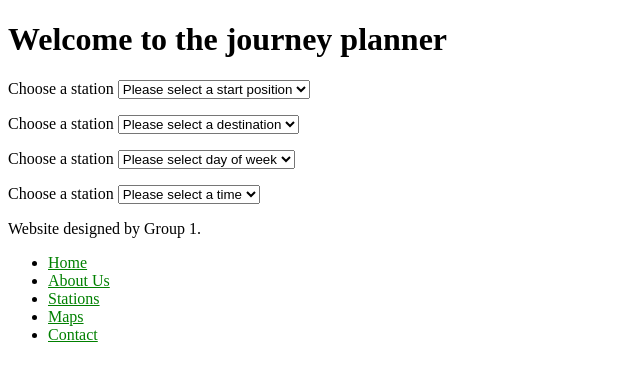
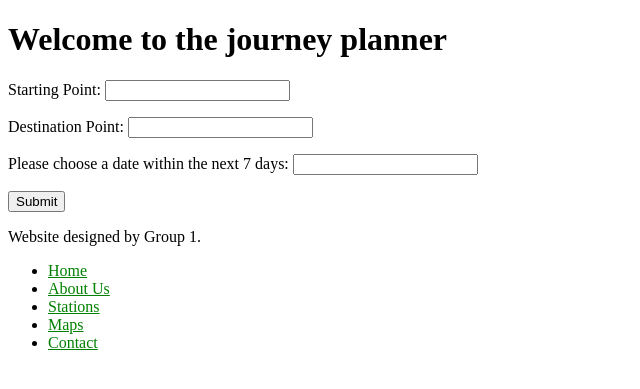
Before and after one commit to Hugo-000/Dublin-Bus, a Django app: page /dublinBusHybrid/journeyPlanner/ in a window 1280 px wide. Shown: the part 26-415 px from the top of the page, without its empty margins (0-640 px from the left). Run offline with Django 3.2, Linux system fonts and the light colour scheme; data that the repository does not hold is empty; some libraries are stand-ins or nearby versions.

Commit message:
preliminary form for journey planner
start point and destination point checking entries against the database
date input is only accepting dates.

```diff
--- /dev/null
+++ b/dublinBus/dublinBusHybrid/forms.py
@@ -0,0 +1,15 @@
+from django import forms
+
+class JourneyPlannerForm(forms.Form):
+    start_point = forms.CharField(
+        label='Starting Point',
+        max_length=100,
+        # required=True,
+        # widget=forms.TextInput(
+        # attrs={
+        #     'style': 'width: 400px',
+        #     'class': 'basicAutoComplete',
+        #     'data-url': "/dublinbushybrid/stopID_autocomplete/"
+        )
+    destination_point = forms.CharField(label='Destination Point', max_length=100)
+    travel_date = forms.DateField(label='Please choose a date within the next 7 days')
--- a/dublinBus/dublinBusHybrid/templates/journey-planner.html
+++ b/dublinBus/dublinBusHybrid/templates/journey-planner.html
@@ -1,4 +1,15 @@
 {% extends 'layouts/base.html' %}
+
+{% block script %}
+    <script src="https://cdn.rawgit.com/xcash/bootstrap-autocomplete/3de7ad37/dist/latest/bootstrap-autocomplete.js"></script>
+    <script>
+        $('.basicAutoComplete').autoComplete(
+            {minLength: 1}
+        );
+        $('.dropdown-menu').css({'top': 'auto', 'left': 'auto'})
+
+    </script>
+{% endblock %}
 
 {% block content %}
 <h1 class="heading">
@@ -6,80 +17,11 @@
     Welcome to the journey planner
 </h1>
 
-<div class="background-light-gray flex my-3 mx-auto justify-center rounded px-3 min-w-24">
-    <form class="flex flex-col text-cente mx-auto" id="stationsForm" action="/dublinBusHybrid/journeyPlanner/" method="POST">
-        {% csrf_token %}
-        <label class="text-2xl border-bottom p-2 text-center" for="stations">Choose a station</label>
-        <select class="no-outline text-lg mt-2 py-1 rounded" name="stations" onchange="submitForm()">
-            <option value="" disabled selected hidden>Please select a start position</option>
-                <option value="O'Connell Street">O'Connell Street</option>
-                <option value="Stephens Green">Stephens Green</option>
-                <option value="Rathmines">Rathmines</option>
-                <option value="Swords">Swords</option>
-        </select>
-    </form>
-</div>
-
-<div class="background-light-gray flex my-3 mx-auto justify-center rounded px-3 min-w-24">
-    <form class="flex flex-col text-cente mx-auto" id="stationsForm" action="/stations" method="POST">
-        <label class="text-2xl border-bottom p-2 text-center" for="stations">Choose a station</label>
-        <select class="no-outline text-lg mt-2 py-1 rounded" name="stations" onchange="submitForm()">
-            <option value="" disabled selected hidden>Please select a destination</option>
-                <option value="O'Connell Street">O'Connell Street</option>
-                <option value="Stephens Green">Stephens Green</option>
-                <option value="Rathmines">Rathmines</option>
-                <option value="Swords">Swords</option>
-        </select>
-    </form>
-</div>
-
-<div class="background-light-gray flex my-3 mx-auto justify-center rounded px-3 min-w-24">
-    <form class="flex flex-col text-cente mx-auto" id="stationsForm" action="/stations" method="POST">
-        <label class="text-2xl border-bottom p-2 text-center" for="stations">Choose a station</label>
-        <select class="no-outline text-lg mt-2 py-1 rounded" name="stations" onchange="submitForm()">
-            <option value="" disabled selected hidden>Please select day of week</option>
-                <option value="Monday">Monday</option>
-                <option value="Tuesday">Tuesday</option>
-                <option value="Wednesday">Wednesday</option>
-                <option value="Thursday">Thursday</option>
-                <option value="Friday">Friday</option>
-                <option value="Satday">Satday</option>
-                <option value="Sunday">Sunday</option>
-        </select>
-    </form>
-</div>
-
-<div class="background-light-gray flex my-3 mx-auto justify-center rounded px-3 min-w-24">
-    <form class="flex flex-col text-cente mx-auto" id="stationsForm" action="/stations" method="POST">
-        <label class="text-2xl border-bottom p-2 text-center" for="stations">Choose a station</label>
-        <select class="no-outline text-lg mt-2 py-1 rounded" name="stations" onchange="submitForm()">
-            <option value="" disabled selected hidden>Please select a time</option>
-                <option value="07:00">07:00</option>
-                <option value="08:00">08:00</option>
-                <option value="09:00">09:00</option>
-                <option value="10:00">10:00</option>
-                <option value="11:00">11:00</option>
-                <option value="12:00">12:00</option>
-                <option value="13:00">13:00</option>
-                <option value="14:00">14:00</option>
-                <option value="15:00">15:00</option>
-                <option value="16:00">16:00</option>
-                <option value="17:00">17:00</option>
-                <option value="18:00">18:00</option>
-                <option value="19:00">19:00</option>
-                <option value="20:00">20:00</option>
-                <option value="21:00">21:00</option>
-
-        </select>
-    </form>
-</div>
-
-
-<script>
-    function submitForm() {
-        document.querySelector('#stationsForm').submit();
-    }
-</script>
+<form action="" method="post">
+    {% csrf_token %}
+    {{ form.as_p }}
+    <input type="submit" value="Submit">
+</form>
 
 {% block subcontent %}{% endblock %}
 
--- a/dublinBus/dublinBusHybrid/views.py
+++ b/dublinBus/dublinBusHybrid/views.py
@@ -2,16 +2,54 @@ from django.shortcuts import render
 from django.template import loader
 from django.views.generic import View
 
-# Create your views here.
 from django.http import HttpResponse
+from django.http import HttpResponseRedirect
+from django.http import Http404
+
+
+from .forms import JourneyPlannerForm
+
+from scrapper.models import Stops
 
 class Index(View):
     def get(self, request, *args, **kwargs):
         return render(request, 'index.html')
 
 class JourneyPlanner(View):
-    def get(self, request, *args, **kwargs):
-        return render(request, 'journey-planner.html')
+    # def get(self, request, *args, **kwargs):
+    #     return render(request, 'journey-planner.html')
+
+    def get(self, request):
+        s = Stops.objects.filter(stop_name='Parnell Square West')
+        print("HELLO", s)
+        return render(request, 'journey-planner.html', {'form': JourneyPlannerForm()})
+
+    # def post(self, request, *args, **kwargs):
+    #     return HttpResponse('This is POST request')
 
     def post(self, request, *args, **kwargs):
-        return HttpResponse('This is POST request')
+        print(request.POST)
+        s = Stops.objects.filter(stop_name='Parnell Square West')
+        print("HELLO", s)
+        form = JourneyPlannerForm(request.POST)
+        print(form.errors)
+        # check whether it's valid:
+        if form.is_valid():
+            start_point = form.cleaned_data['start_point']
+            print('Start Point', start_point)
+            destination_point = form.cleaned_data['destination_point']
+            print('Destination', destination_point)
+            s = Stops.objects.filter(stop_name=start_point)
+            d = Stops.objects.filter(stop_name=destination_point)
+            print("HELLO", s)
+            if s.count() == 0:
+                raise Http404("No starting stop with this name")
+
+            if d.count() == 0:
+                raise Http404("No destination stop with this name")
+            # process the data in form.cleaned_data as required
+            # ...
+            # redirect to a new URL:
+            return HttpResponse('thanks')
+        else:
+            return render(request, 'journey-planner.html', {'form': form})
```
